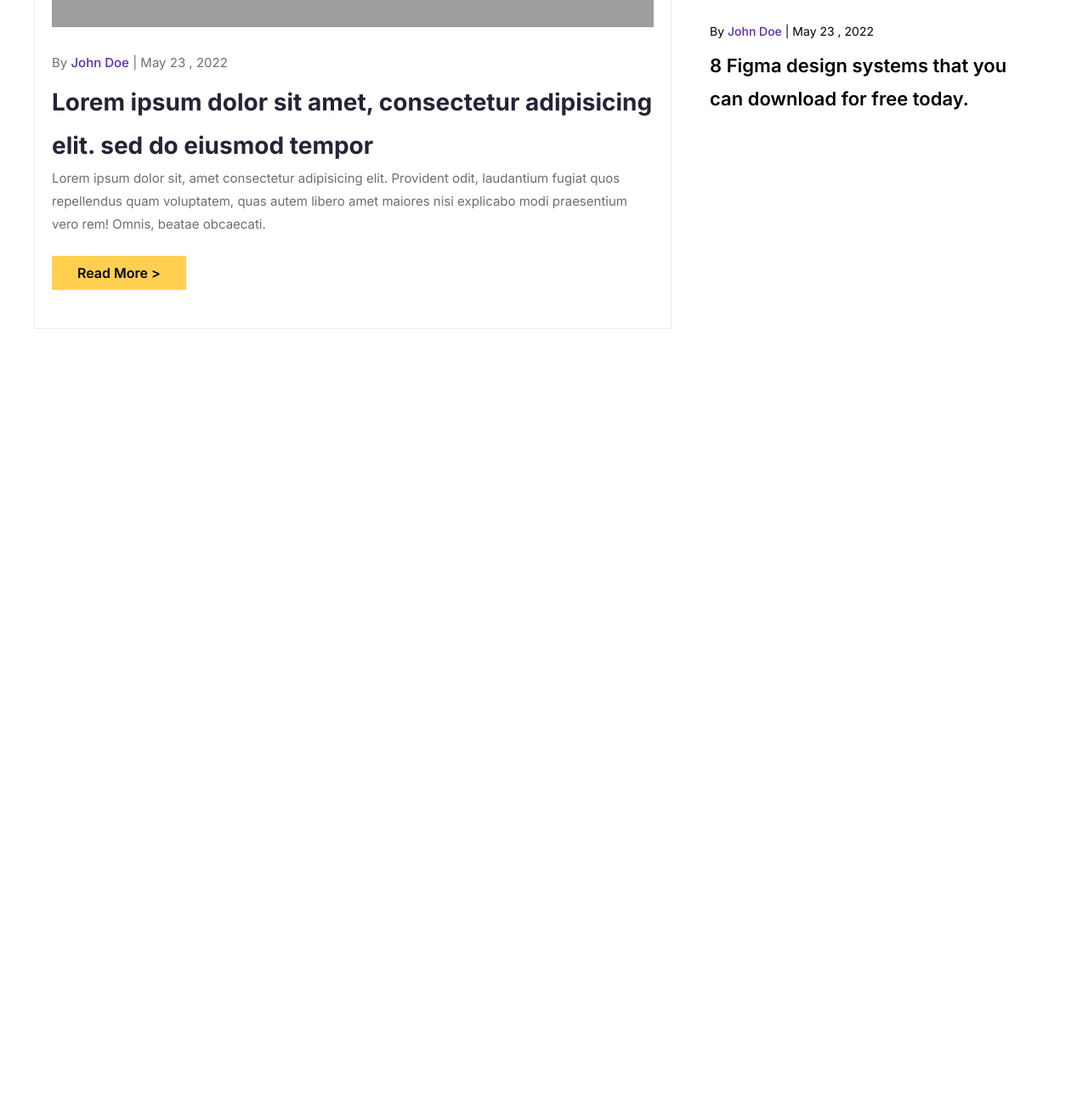
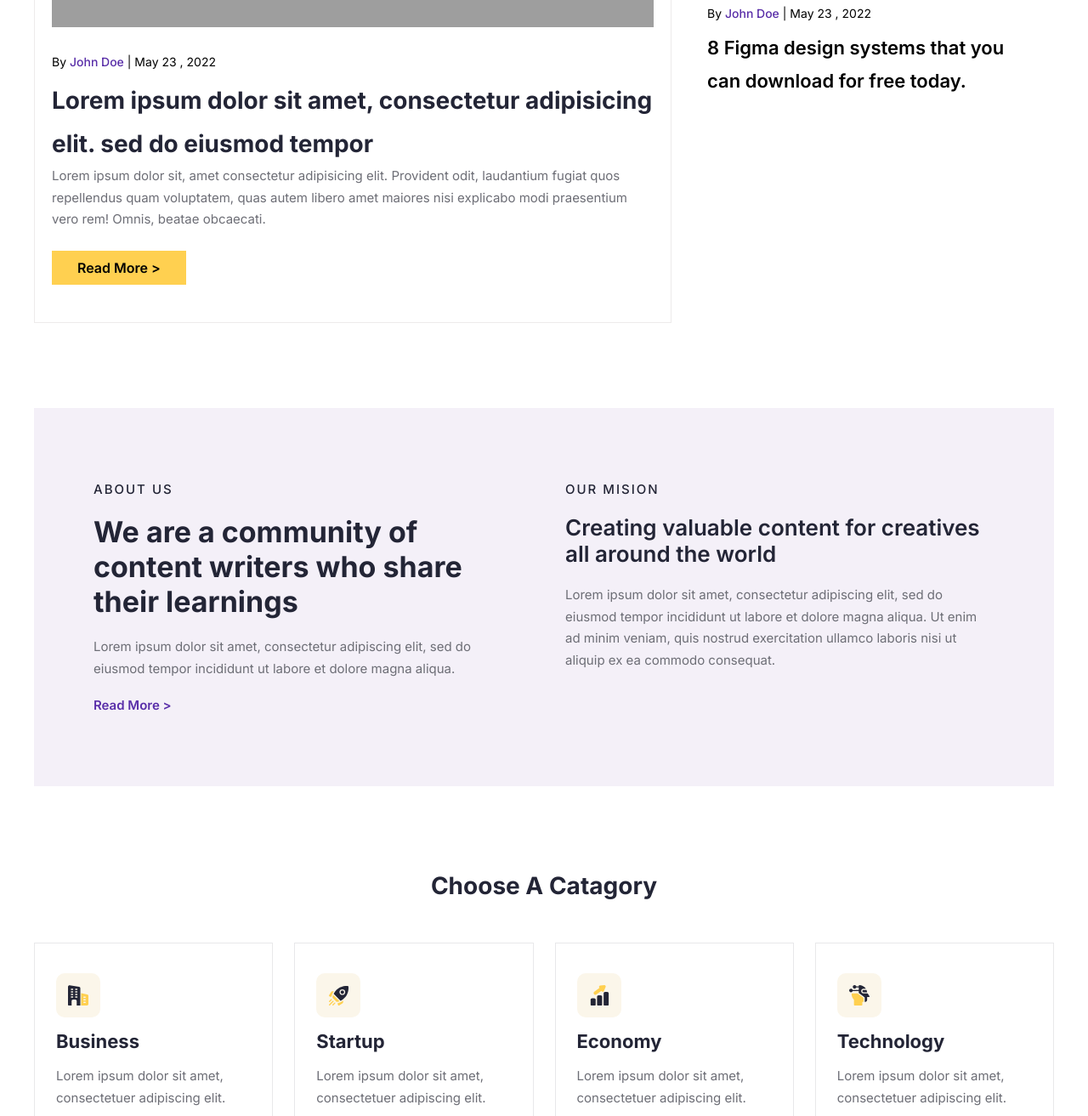
Before and after one commit to Rahat-Hridoy/FinSweet, a plain HTML site: page index.html in a window 1280 px wide. Shown: the part 1487-2800 px from the top of the page at 85% size. Before the commit the page ends 1974 px from the top, so only its background shows below. Drawn offline with Linux system fonts and the light colour scheme; grey boxes are pictures that could not be loaded.

Commit message:
created about and catagory section without responsive

```diff
--- a/index.html
+++ b/index.html
@@ -67,7 +67,7 @@
                 Lorem ipsum dolor sit amet, consectetur adipisicing elit. sed do
                 eiusmod tempor
               </h3>
-              <p>
+              <p class="description_pera">
                 Lorem ipsum dolor sit, amet consectetur adipisicing elit.
                 Provident odit, laudantium fugiat quos repellendus quam
                 voluptatem, quas autem libero amet maiores nisi explicabo modi
@@ -87,37 +87,117 @@
             </div>
             <div class="post_section">
               <div class="post">
+                <a href="#">
                   <p class="posted_by">
                     By <span class="publisher">John Doe</span> | May 23 , 2022
                   </p>
                   <p class="post_title">
                     8 Figma design systems that you can download for free today.
                   </p>
+                </a>
               </div>
               <div class="post">
+                <a href="#">
                   <p class="posted_by">
                     By <span class="publisher">John Doe</span> | May 23 , 2022
                   </p>
                   <p class="post_title">
                     8 Figma design systems that you can download for free today.
                   </p>
+                </a>
               </div>
               <div class="post">
+                <a href="#">
                   <p class="posted_by">
                     By <span class="publisher">John Doe</span> | May 23 , 2022
                   </p>
                   <p class="post_title">
                     8 Figma design systems that you can download for free today.
                   </p>
+                </a>
               </div>
               <div class="post">
+                <a href="#">
                   <p class="posted_by">
                     By <span class="publisher">John Doe</span> | May 23 , 2022
                   </p>
                   <p class="post_title">
                     8 Figma design systems that you can download for free today.
                   </p>
+                </a>
               </div>
+            </div>
+          </div>
+        </section>
+        <!-- Feature section End -->
+        <!-- About section Start  -->
+        <section class="about">
+          <div class="flex_about about_us">
+            <h5 class="about_head">About Us</h5>
+            <p class="about_title">
+              We are a community of content writers who share their learnings
+            </p>
+            <p class="description_pera">
+              Lorem ipsum dolor sit amet, consectetur adipiscing elit, sed do
+              eiusmod tempor incididunt ut labore et dolore magna aliqua.
+            </p>
+            <div class="about_btn">
+              <a href="#" class="about_btn">Read More > </a>
+            </div>
+          </div>
+          <div class="flex_about our_mission">
+            <h5 class="about_head">Our Mision</h5>
+            <p class="mision_title">
+              Creating valuable content for creatives all around the world
+            </p>
+            <p class="description_pera">
+              Lorem ipsum dolor sit amet, consectetur adipiscing elit, sed do
+              eiusmod tempor incididunt ut labore et dolore magna aliqua. Ut
+              enim ad minim veniam, quis nostrud exercitation ullamco laboris
+              nisi ut aliquip ex ea commodo consequat.
+            </p>
+          </div>
+        </section>
+        <!-- About section End -->
+        <!-- Catagory section start  -->
+        <section class="catagory_container">
+          <h2 class="catagory_head">Choose A Catagory</h2>
+          <div class="catagory_cards">
+            <div class="flex_catagory">
+              <div class="cat_card_icon">
+                <img src="./assets/business_icon.svg" alt="Business" />
+              </div>
+              <p class="catagory_title">Business</p>
+              <p class="description_pera">
+                Lorem ipsum dolor sit amet, consectetuer adipiscing elit.
+              </p>
+            </div>
+            <div class="flex_catagory">
+              <div class="cat_card_icon">
+                <img src="./assets/startup_icon.svg" alt="Business" />
+              </div>
+              <p class="catagory_title">Startup</p>
+              <p class="description_pera">
+                Lorem ipsum dolor sit amet, consectetuer adipiscing elit.
+              </p>
+            </div>
+            <div class="flex_catagory">
+              <div class="cat_card_icon">
+                <img src="./assets/economy_icon.svg" alt="Business" />
+              </div>
+              <p class="catagory_title">Economy</p>
+              <p class="description_pera">
+                Lorem ipsum dolor sit amet, consectetuer adipiscing elit.
+              </p>
+            </div>
+            <div class="flex_catagory">
+              <div class="cat_card_icon">
+                <img src="./assets/techno_icon.svg" alt="Business" />
+              </div>
+              <p class="catagory_title">Technology</p>
+              <p class="description_pera">
+                Lorem ipsum dolor sit amet, consectetuer adipiscing elit.
+              </p>
             </div>
           </div>
         </section>
--- a/style.css
+++ b/style.css
@@ -1,7 +1,7 @@
 @import url("https://fonts.googleapis.com/css2?family=Inter:ital,opsz,wght@0,14..32,100..900;1,14..32,100..900&display=swap");
 
 * {
-  margin: 0;
+  margin: 0px;
   padding: 0;
 }
 
@@ -12,6 +12,13 @@ body {
 .container {
   max-width: 1440px;
   margin: 0 auto;
+}
+
+p.description_pera {
+  font-size: 15px;
+  font-weight: 400;
+  color: #6d6e76;
+  line-height: 1.7;
 }
 
 .navbar {
@@ -28,7 +35,7 @@ body {
   list-style: none;
 }
 
-a {
+.menu_lists a {
   text-decoration: none;
   color: white;
   padding: 0 20px;
@@ -126,6 +133,11 @@ p.signature {
   background-color: #ffd050;
   color: black;
   font-weight: 600;
+  text-decoration: none;
+}
+
+.read_more_btn a:hover {
+  text-decoration: underline;
 }
 
 article.container {
@@ -170,12 +182,6 @@ p.posted_by {
   color: #232536;
 }
 
-.feature_box p {
-  color: #6d6e76;
-  font-size: 15px;
-  font-weight: 400;
-}
-
 span.publisher {
   color: hsl(261, 57%, 42%);
   font-weight: 500;
@@ -210,10 +216,111 @@ span.publisher {
 
 .post {
   margin-left: 20px;
-  padding: 25px;
+  padding: 22px;
+  color: #000000;
+}
+.post a {
+  color: black;
+  text-decoration: none;
+  padding: 0;
 }
 
 p.post_title {
   font-size: 22px;
   font-weight: 600;
 }
+.post:hover {
+  background-color: #fbf6ea;
+  transition: all 0.3s;
+}
+.about {
+  background-color: #f4f0f8;
+  padding: 86px 70px;
+  display: flex;
+  gap: 50px;
+}
+.flex_about {
+  width: 100%;
+}
+
+h5.about_head {
+  text-transform: uppercase;
+  color: #232536;
+  font-size: 15px;
+  font-weight: 500;
+  letter-spacing: 2px;
+}
+
+p.about_title {
+  color: #232536;
+  font-size: 34px;
+  font-weight: 700;
+  padding: 20px 0;
+}
+
+a.about_btn {
+  text-decoration: none;
+  color: #592ea9;
+  font-size: 15px;
+  font-weight: 600;
+}
+a.about_btn:hover {
+  font-weight: 700;
+  text-decoration: underline;
+}
+.about_btn {
+  padding-top: 20px;
+}
+p.mision_title {
+  color: #232536;
+  font-size: 26px;
+  font-weight: 600;
+  padding: 20px 0;
+}
+/* Abount section End */
+/* Catagory section start */
+section.catagory_container {
+  margin: 100px 0;
+}
+
+h2.catagory_head {
+  text-align: center;
+  color: #232536;
+  font-size: 28px;
+}
+
+.catagory_cards {
+  display: flex;
+  margin-top: 50px;
+  gap: 25px;
+}
+
+.flex_catagory {
+  border: 1px solid #7979812b;
+  box-sizing: border-box;
+  padding: 35px 25px;
+}
+
+.flex_catagory:hover {
+  background-color: #ffd050;
+  transition: 0.3s;
+}
+
+.cat_card_icon {
+  width: 50px;
+  height: 50px;
+  border: 1px solid transparent;
+  border-radius: 10px;
+  background-color: hsl(42, 68%, 95%);
+  display: flex;
+  justify-content: center;
+  align-items: center;
+  margin-bottom: 10px;
+}
+
+p.catagory_title {
+  color: #232536;
+  font-size: 22px;
+  font-weight: 700;
+  margin: 15px 0;
+}
```
Also changed, not shown: assets/Icon.svg (added), assets/business_icon.svg (added), assets/economy_icon.svg (added), assets/startup_icon 1.svg (added), assets/startup_icon.svg (added), assets/techno_icon.svg (added). Lines whose indentation alone changed are shown as unchanged.
